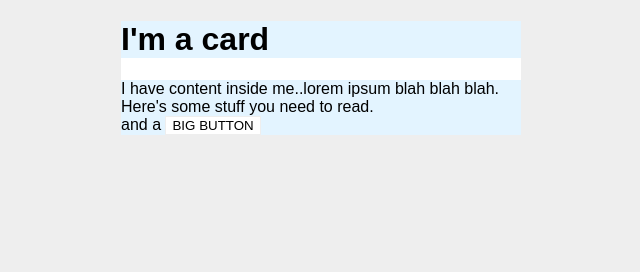
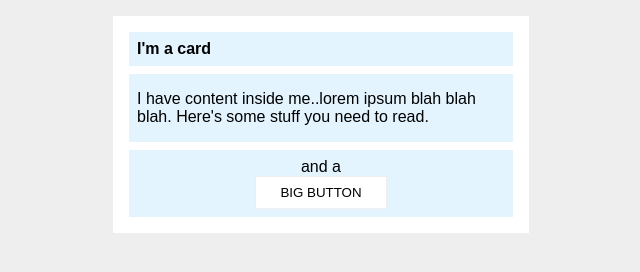
Before and after one commit to NeilMcB/odin, a plain HTML site: page exercises/css/foundations/block-and-inline/02-margin-and-padding-2/index.html in a window 1280 px wide. Shown: the whole page, without its empty margins (319-959 px from the left). Drawn offline with Linux system fonts and the light colour scheme.

Commit message:
Solve exercise 02

```diff
--- a/exercises/css/foundations/block-and-inline/02-margin-and-padding-2/style.css
+++ b/exercises/css/foundations/block-and-inline/02-margin-and-padding-2/style.css
@@ -7,21 +7,33 @@ body {
   width: 400px;
   background: #fff;
   margin: 16px auto;
+  padding: 8px
 }
 
 .title {
   background: #e3f4ff;
+  font-size: 16px;
+  margin: 8px;
+  padding: 8px;
 }
 
 .content {
   background: #e3f4ff;
+  margin: 8px;
+  padding: 16px 8px;
 }
 
 .button-container {
   background: #e3f4ff;
+  margin: 8px;
+  padding: 8px;
+  text-align: center;
 }
 
 button {
   background: white;
   border: 1px solid #eee;
+  display: block;
+  padding: 8px 24px;
+  margin: 0 auto;
 }
```
